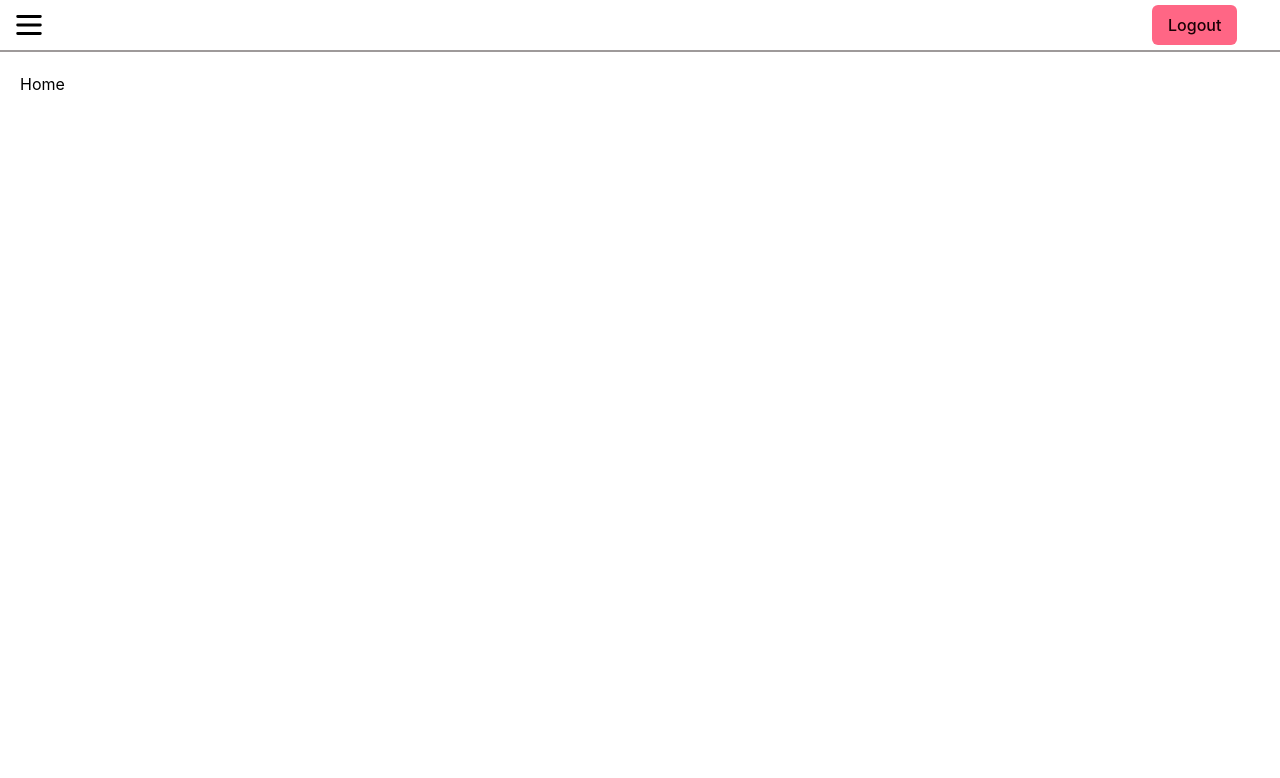
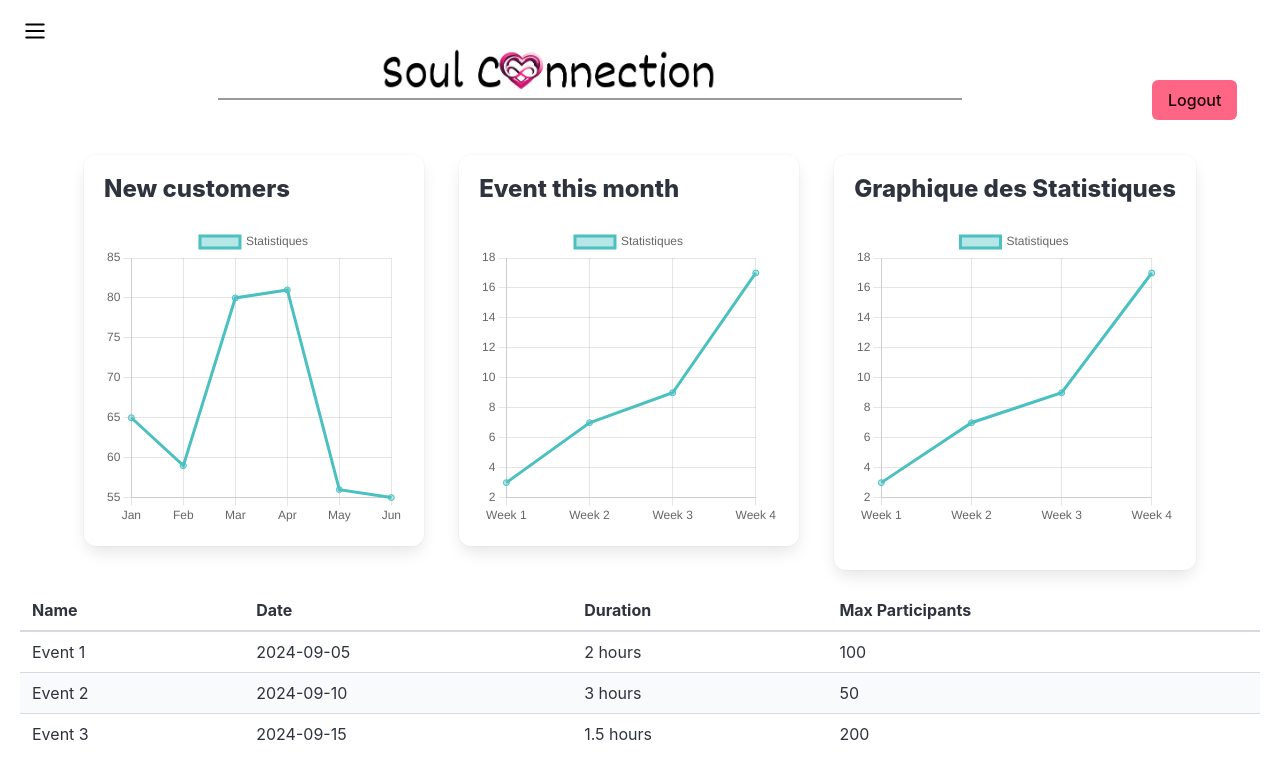
Before and after one commit to IchiiDev/survivor, a React (Create React App) app in the folder frontend/: page / in a window 1280 px wide. Shown: the top 778 px of the page. Built offline with nearby package versions, Linux system fonts and the light colour scheme; sample sign-in values are in the browser's storage.

Commit message:
feat : new ui/ux for navbar & title, home page exemple

```diff
--- a/frontend/package.json
+++ b/frontend/package.json
@@ -11,7 +11,9 @@
     "@types/react": "^18.3.5",
     "@types/react-dom": "^18.3.0",
     "bulma": "^1.0.2",
+    "chart.js": "^4.4.4",
     "react": "^18.3.1",
+    "react-chartjs-2": "^5.2.0",
     "react-dom": "^18.3.1",
     "react-scripts": "^5.0.1",
     "sass": "^1.78.0",
--- /dev/null
+++ b/frontend/src/components/Titlebox.scss
@@ -0,0 +1,35 @@
+.custom-box {
+    position: relative;
+    display: flex;
+    justify-content: space-between;
+    align-items: center;
+    width: 60%;
+    height: 45px;
+    background-color: #ffffff;
+    margin: 35px auto;
+    border-bottom: 2px solid #9a9a9a;
+    transform: translateX(-50px);
+}
+
+.custom-box-content {
+    display: flex;
+    justify-content: flex-start;
+    align-items: center;
+    width: 100%;
+}
+
+.custom-box-title {
+    font-size: 1.5vw;
+    color: #000000;
+    text-align: left;
+    margin-right: auto;
+}
+
+.title-soul {
+    cursor: pointer;
+    margin: 0 auto;
+    width: 45%;
+    height: auto;
+    display: block;
+    transform: translateX(-110px);
+}
--- /dev/null
+++ b/frontend/src/components/Titlebox.tsx
@@ -0,0 +1,26 @@
+import React from "react";
+import { useNavigate } from "react-router-dom";
+
+import "./Titlebox.scss";
+
+interface BoxProps {
+  title: string;
+}
+
+const TitleBox: React.FC<BoxProps> = ({ title }) => {
+    const navigate = useNavigate();
+    const logoRedirect = () => {
+        navigate("/");
+    };
+
+    return (
+        <div className="custom-box">
+            <div className="custom-box-content">
+                <h2 className="custom-box-title">{title}</h2>
+                <img onClick={logoRedirect} className="title-soul" src="/assets/soul-connection-title-logo.png" alt="soul-title" />
+            </div>
+        </div>
+    );
+};
+
+export default TitleBox;
--- a/frontend/src/pages/Compatibility.tsx
+++ b/frontend/src/pages/Compatibility.tsx
@@ -1,5 +1,6 @@
 import React, { useState } from 'react';
-import './Compatibility.css';
+import Titlebox from "../components/Titlebox"
+import './Compatibility.scss';
 
 const Compatibility: React.FC = () => {
 	const clients = ["Aries","Taurus","Gemini","Cancer","Leo","Virgo","Libra","Scorpio","Sagittarius","Capricorn","Aquarius","Pisces"];
@@ -47,6 +48,7 @@ const Compatibility: React.FC = () => {
 
   	return (
     	<>
+		<Titlebox title="Compatibility"></Titlebox>
       	<form onSubmit={handleSubmit} className="compatibility-form">
       	  	<div className="compatibility-container">
       	    	<div className="select-container">
--- /dev/null
+++ b/frontend/src/pages/Home.scss
@@ -0,0 +1,31 @@
+.container {
+    display: flex;
+    flex-direction: row;
+    justify-content: space-between;
+    padding: 20px;
+  }
+
+  .must-sees {
+    background-color: #000000;
+    border: 2px solid #686868;
+    border-radius: 10px;
+    width: 150px;
+    height: 150px;
+    display: flex;
+    flex-direction: column;
+    justify-content: center;
+    align-items: center;
+    margin: 0 5px;
+  }
+
+  .must-title {
+    font-size: 18px;
+    margin-bottom: 10px;
+    text-align: center;
+  }
+
+  .must-number {
+    font-size: 36px;
+    font-weight: bold;
+    text-align: center;
+  }
--- a/frontend/src/pages/Home.tsx
+++ b/frontend/src/pages/Home.tsx
@@ -1,11 +1,97 @@
+import Titlebox from "../components/Titlebox"
+import './Home.scss';
+import { Line } from 'react-chartjs-2';
+import {Chart as ChartJS, CategoryScale, LinearScale, PointElement, LineElement,
+		Title, Tooltip, Legend, } from 'chart.js';
+
+ChartJS.register(CategoryScale, LinearScale, PointElement, LineElement,
+	Title, Tooltip, Legend );
+
 const Home = () => {
+	const newCustomers = {
+		labels: ['Jan', 'Feb', 'Mar', 'Apr', 'May', 'Jun'],
+		datasets: [{
+			label: 'Statistiques',
+			data: [65, 59, 80, 81, 56, 55],
+			fill: false,
+			backgroundColor: 'rgba(75, 192, 192, 0.4)',
+			borderColor: 'rgba(75, 192, 192, 1)',
+	},],};
+	const event = {
+		labels: ['Week 1', 'Week 2', 'Week 3', 'Week 4'],
+		datasets: [{
+			label: 'Statistiques',
+			data: [3, 7, 9, 17],
+			fill: false,
+			backgroundColor: 'rgba(75, 192, 192, 0.4)',
+			borderColor: 'rgba(75, 192, 192, 1)',
+	},],};
+	const data = {
+		labels: ['Week 1', 'Week 2', 'Week 3', 'Week 4'],
+		datasets: [{
+			label: 'Statistiques',
+			data: [3, 7, 9, 17],
+			fill: false,
+			backgroundColor: 'rgba(75, 192, 192, 0.4)',
+			borderColor: 'rgba(75, 192, 192, 1)',
+	},],};
+
+	  const options = {
+		responsive: true,
+		maintainAspectRatio: false,
+	  };
     return (
     	<>
-        	<div className="columns">
-				<div className="column">
-					<h1 className="basic-text-color">Home</h1>
-				</div>
-        	</div>
+			<Titlebox title=""></Titlebox>
+			<div className="container">
+    			<div className="box">
+    			    <h3 className="title is-4">New customers</h3>
+    			    <div style={{ height: '300px' }}> <Line data={newCustomers} options={options} />
+					</div>
+    			</div>
+    			<div className="box">
+    			    <h3 className="title is-4">Event this month</h3>
+    			    <div style={{ height: '300px' }}> <Line data={event} options={options} />
+					</div>
+    			</div>
+    			<div className="box">
+    			    <h3 className="title is-4">Graphique des Statistiques</h3>
+    			    <div style={{ height: '300px' }}> <Line data={data} options={options} />
+					</div>
+    			</div>
+    		</div>
+			<div className="table-container">
+                <table className="table is-striped is-fullwidth custom-table">
+                    <thead>
+                        <tr>
+                            <th>Name</th>
+                            <th>Date</th>
+                            <th>Duration</th>
+                            <th>Max Participants</th>
+                        </tr>
+                    </thead>
+                    <tbody>
+                        <tr>
+                            <td>Event 1</td>
+                            <td>2024-09-05</td>
+                            <td>2 hours</td>
+                            <td>100</td>
+                        </tr>
+                        <tr>
+                            <td>Event 2</td>
+                            <td>2024-09-10</td>
+                            <td>3 hours</td>
+                            <td>50</td>
+                        </tr>
+                        <tr>
+                            <td>Event 3</td>
+                            <td>2024-09-15</td>
+                            <td>1.5 hours</td>
+                            <td>200</td>
+                        </tr>
+                    </tbody>
+                </table>
+            </div>
       	</>
     )
   };
--- a/frontend/src/pages/Layout.tsx
+++ b/frontend/src/pages/Layout.tsx
@@ -15,9 +15,10 @@ const Layout = () => {
 	}, []);
 
 	const handleLogout = () => {
-		localStorage.setItem('isAuthenticated', 'false');
-		navigate('/login');
+		localStorage.setItem("isAuthenticated", "false");
+		navigate("/login");
   	};
+
 
 	if (loading) {
 			return <button className="button is-info is-fullwidth is-loading loading-screen">Loading</button>;
@@ -33,11 +34,9 @@ const Layout = () => {
 			if (sidenav.style.width === "250px") {
     	    	sidenav.style.width = "0px";
     	    	docnav.style.marginLeft = "0px";
-    	    	sidenav.style.borderRight = "0px solid #9e9a9a";
     	  	} else {
     	    	sidenav.style.width = "250px";
     	    	docnav.style.marginLeft = "250px";
-    	    	sidenav.style.borderRight = "2px solid #9e9a9a";
     	  	}
     	}
 	}
@@ -45,10 +44,10 @@ const Layout = () => {
   	return (
     	<div>
       		<Sidenav manageNav={manageNav} />
-      		<nav className="navbar" role="navigation">
-        		<img onClick={manageNav} className="navbar-item" src="/assets/icon-menu.svg" alt="menu"/>
+			<div>
+				<img onClick={manageNav} className="navbar-item menu-button" src="/assets/icon-menu.svg" alt="menu"/>
 				<button onClick={handleLogout} className="button is-danger logout" > Logout </button>
-      		</nav>
+			</div>
       		<div id="main">
         		<Outlet />
       		</div>
--- a/frontend/src/pages/Wardrobe.tsx
+++ b/frontend/src/pages/Wardrobe.tsx
@@ -1,4 +1,5 @@
 import { useState } from 'react';
+import Titlebox from "../components/Titlebox"
 import './Wardrobe.scss';
 
 const Wardrobe = () => {
@@ -28,6 +29,7 @@ const Wardrobe = () => {
 	};
     return (
     	<div>
+			<Titlebox title="Wardrobe"></Titlebox>
         	<h1 className="basic-text-color wardrobe">Wardrobe</h1>
 			<div className="wardrobe-container">
 				<div className="select-client-container">
--- a/frontend/src/pages/pages.scss
+++ b/frontend/src/pages/pages.scss
@@ -5,15 +5,17 @@ html {
     color: black;
 }
 
-.navbar {
-  background-color: white;
-  color: #333030;
-  overflow: hidden;
+.menu-button {
+  position: fixed;
+  top: 10px;
+  left: 10px;
   z-index: 1;
-  height: 50px;
-  border-bottom: 2px solid #9e9a9a;
+  width: 250px;
+  margin-right: 250px;
+  width: 50px;
+  height: auto;
+  cursor: pointer;
 }
-
 .sidenav {
   height: calc(100% - 50px);
   width: 0;
@@ -25,7 +27,16 @@ html {
   overflow-x: hidden;
   padding-top: 10px;
   transition: 0.5s;
-  border-top: 2px solid #9e9a9a;
+}
+
+.sidenav::before {
+  content: '';
+  position: absolute;
+  top: 0px;
+  bottom: 175px;
+  right: 0;
+  width: 2px;
+  background-color: #9e9a9a;
 }
 
 .sidenav a {
```
Also changed, not shown: frontend/public/assets/heart-compatibility.svg (deleted), frontend/public/assets/soul-connection-title-logo.png (added), frontend/src/pages/Compatibility.scss (renamed from frontend/src/pages/Compatibility.css).
